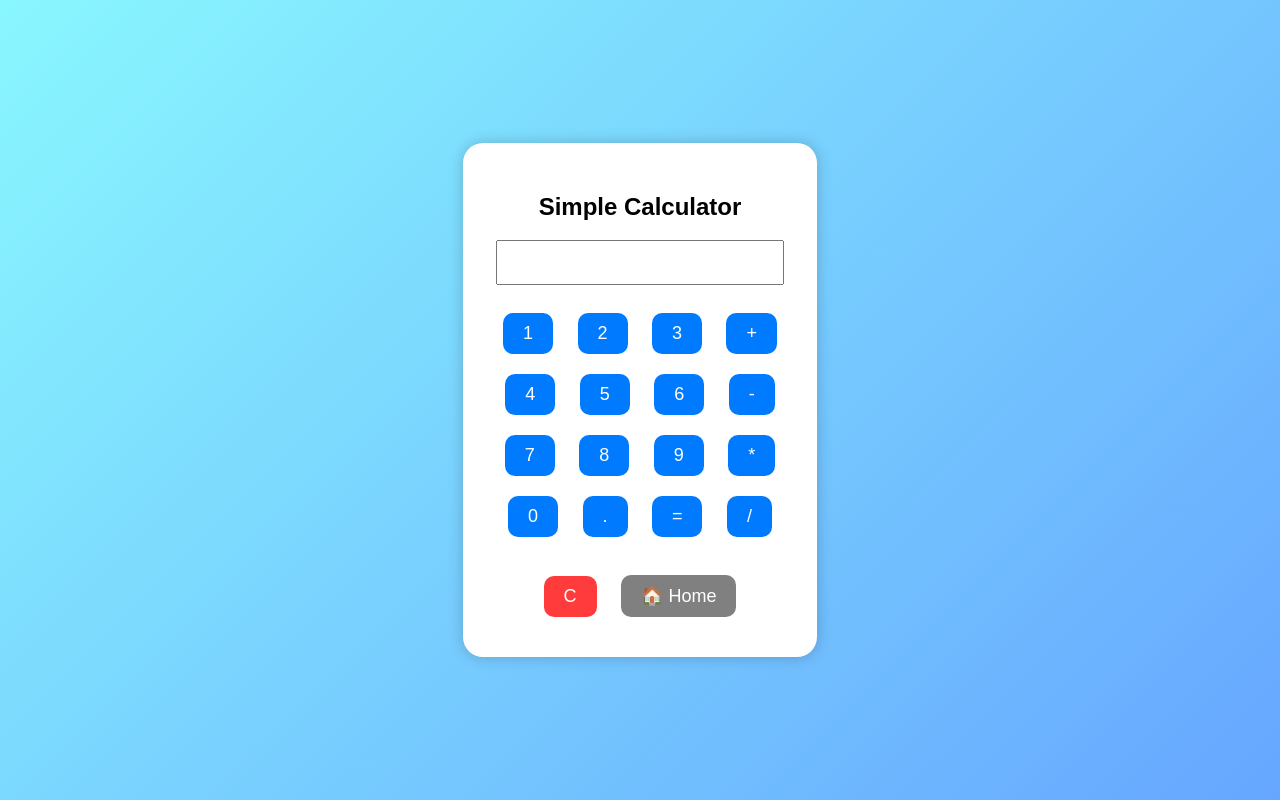
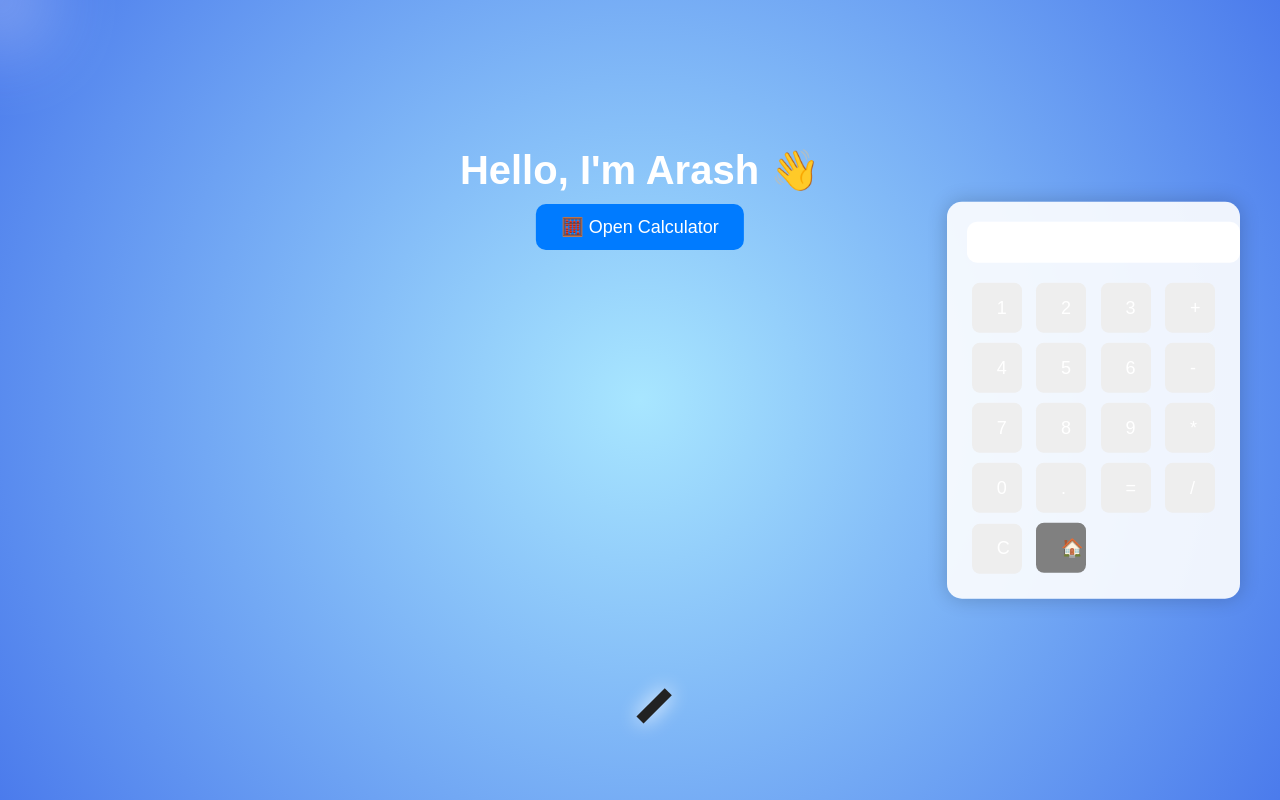
Before and after one commit to arashx1/arashx1.github.io, a plain HTML site: page index.html in a window 1280 px wide. Both pictures are taken after a click on the button "🧮 Open Calculator". Drawn offline with Linux system fonts and the light colour scheme.

Commit message:
Update index.html

```diff
--- a/index.html
+++ b/index.html
@@ -3,63 +3,124 @@
 <head>
 <meta charset="UTF-8">
 <meta name="viewport" content="width=device-width, initial-scale=1.0">
-<title>Calculator or Game</title>
+<title>Arash's Dynamic Site</title>
 <style>
   body {
+    margin: 0;
+    height: 100vh;
+    overflow: hidden;
     font-family: Poppins, sans-serif;
-    background: linear-gradient(135deg, #89f7fe, #66a6ff);
-    display: flex;
-    align-items: center;
-    justify-content: center;
-    height: 100vh;
-    margin: 0;
+    background: radial-gradient(circle at center, #a8e6ff, #4b7bec);
+    position: relative;
+    cursor: crosshair;
   }
-  .container {
+
+  #shadow {
+    position: absolute;
+    width: 120px;
+    height: 120px;
+    background: radial-gradient(white 10%, transparent 70%);
+    border-radius: 50%;
+    pointer-events: none;
+    opacity: 0.6;
+    filter: blur(40px);
+    transition: transform 0.05s linear;
+  }
+
+  .welcome {
+    position: absolute;
+    left: 50%;
+    top: 15%;
+    transform: translateX(-50%);
     text-align: center;
-    background: white;
-    padding: 30px;
-    border-radius: 20px;
-    box-shadow: 0 0 15px rgba(0,0,0,0.2);
+    color: white;
   }
+
+  .welcome h1 {
+    font-size: 2.5em;
+    margin-bottom: 10px;
+  }
+
   button {
-    padding: 10px 20px;
-    font-size: 18px;
-    margin: 10px;
+    padding: 12px 25px;
     border: none;
     border-radius: 10px;
-    cursor: pointer;
     background: #007bff;
     color: white;
+    font-size: 18px;
+    cursor: pointer;
     transition: 0.3s;
   }
-  button:hover { background: #0056b3; }
-  #calcSection, #gameSection { display: none; }
-  .game-area {
-    width: 300px; height: 400px;
-    background: #222; border-radius: 10px;
-    position: relative; overflow: hidden;
+  button:hover {
+    background: #0056b3;
   }
-  .bubble {
-    width: 25px; height: 25px;
-    border-radius: 50%;
+
+  /* Calculator on right side */
+  #calcSection {
     position: absolute;
+    right: 40px;
+    top: 50%;
+    transform: translateY(-50%);
+    background: rgba(255,255,255,0.9);
+    border-radius: 15px;
+    padding: 20px;
+    box-shadow: 0 0 20px rgba(0,0,0,0.2);
+    display: none;
   }
+
+  #calcSection input {
+    width: 100%;
+    padding: 10px;
+    font-size: 18px;
+    text-align: right;
+    border: none;
+    border-radius: 10px;
+    margin-bottom: 15px;
+  }
+
+  #calcSection .keys button {
+    width: 50px;
+    height: 50px;
+    margin: 5px;
+    border: none;
+    border-radius: 8px;
+    font-size: 18px;
+    background: #eee;
+    transition: 0.3s;
+  }
+
+  #calcSection .keys button:hover {
+    background: #d0d0d0;
+  }
+
+  #calcSection .special {
+    background: #ff5c5c;
+    color: white;
+  }
+
+  /* Cannon area */
+  #cannonCanvas {
+    position: absolute;
+    left: 50%;
+    bottom: 60px;
+    transform: translateX(-50%);
+    border-radius: 10px;
+  }
+
 </style>
 </head>
 <body>
 
-<div class="container" id="welcome">
-  <h1>Welcome!</h1>
-  <p>Would you like to open the calculator or play a game?</p>
+<div id="shadow"></div>
+
+<div class="welcome" id="welcome">
+  <h1>Hello, I'm Arash 👋</h1>
   <button onclick="showCalc()">🧮 Open Calculator</button>
-  <button onclick="showGame()">🎯 Play Bubble Game</button>
 </div>
 
-<div class="container" id="calcSection">
-  <h2>Simple Calculator</h2>
-  <input type="text" id="display" readonly style="width: 90%; padding: 10px; font-size: 18px;">
-  <br><br>
-  <div>
+<div id="calcSection">
+  <input type="text" id="display" readonly>
+  <div class="keys">
     <button onclick="add('1')">1</button>
     <button onclick="add('2')">2</button>
     <button onclick="add('3')">3</button>
@@ -75,35 +136,28 @@
     <button onclick="add('0')">0</button>
     <button onclick="add('.')">.</button>
     <button onclick="calculate()">=</button>
-    <button onclick="add('/')">/</button><br><br>
-    <button onclick="clearDisplay()" style="background:#ff3b3b;">C</button>
-    <button onclick="goHome()" style="background:gray;">🏠 Home</button>
+    <button onclick="add('/')">/</button><br>
+    <button class="special" onclick="clearDisplay()">C</button>
+    <button onclick="goHome()" style="background:gray; color:white;">🏠</button>
   </div>
 </div>
 
-<div class="container" id="gameSection">
-  <h2>Bubble Shooter (Mini)</h2>
-  <div class="game-area" id="gameArea"></div><br>
-  <button onclick="spawnBubble()">Shoot Bubble</button>
-  <button onclick="goHome()" style="background:gray;">🏠 Home</button>
-</div>
+<canvas id="cannonCanvas" width="800" height="400"></canvas>
 
 <script>
+  // Glow shadow follows cursor
+  const shadow = document.getElementById('shadow');
+  document.addEventListener('mousemove', (e) => {
+    shadow.style.transform = `translate(${e.clientX - 60}px, ${e.clientY - 60}px)`;
+  });
+
+  // Calculator logic
   function showCalc() {
-    document.getElementById('welcome').style.display = 'none';
     document.getElementById('calcSection').style.display = 'block';
-  }
-  function showGame() {
-    document.getElementById('welcome').style.display = 'none';
-    document.getElementById('gameSection').style.display = 'block';
   }
   function goHome() {
     document.getElementById('calcSection').style.display = 'none';
-    document.getElementById('gameSection').style.display = 'none';
-    document.getElementById('welcome').style.display = 'block';
   }
-
-  // Calculator
   function add(val) {
     document.getElementById('display').value += val;
   }
@@ -118,27 +172,62 @@
     }
   }
 
-  // Bubble Game
-  function spawnBubble() {
-    const area = document.getElementById('gameArea');
-    const bubble = document.createElement('div');
-    bubble.classList.add('bubble');
-    bubble.style.background = `hsl(${Math.random()*360}, 80%, 60%)`;
-    bubble.style.left = Math.random() * 270 + 'px';
-    bubble.style.bottom = '0px';
-    area.appendChild(bubble);
+  // Cannon physics
+  const canvas = document.getElementById('cannonCanvas');
+  const ctx = canvas.getContext('2d');
+  const gravity = 0.4;
+  const balls = [];
+  const cannon = { x: 400, y: 380, angle: -Math.PI / 4 };
 
-    let pos = 0;
-    const move = setInterval(() => {
-      if (pos >= 400) {
-        clearInterval(move);
-        area.removeChild(bubble);
-      } else {
-        pos += 5;
-        bubble.style.bottom = pos + 'px';
+  document.addEventListener('click', shootBall);
+
+  function shootBall() {
+    const speed = 10;
+    const ball = {
+      x: cannon.x + Math.cos(cannon.angle) * 30,
+      y: cannon.y + Math.sin(cannon.angle) * 30,
+      vx: Math.cos(cannon.angle) * speed,
+      vy: Math.sin(cannon.angle) * speed,
+      r: 10
+    };
+    balls.push(ball);
+  }
+
+  function update() {
+    ctx.clearRect(0, 0, canvas.width, canvas.height);
+
+    // Draw cannon
+    ctx.save();
+    ctx.translate(cannon.x, cannon.y);
+    ctx.rotate(cannon.angle);
+    ctx.fillStyle = '#222';
+    ctx.fillRect(0, -5, 40, 10);
+    ctx.restore();
+
+    // Update and draw balls
+    for (let i = 0; i < balls.length; i++) {
+      const b = balls[i];
+      b.vy += gravity;
+      b.x += b.vx;
+      b.y += b.vy;
+
+      if (b.y + b.r > canvas.height) {
+        b.y = canvas.height - b.r;
+        b.vy *= -0.6;
+        b.vx *= 0.8;
       }
-    }, 20);
+
+      ctx.beginPath();
+      ctx.arc(b.x, b.y, b.r, 0, Math.PI * 2);
+      ctx.fillStyle = '#fff';
+      ctx.shadowColor = 'white';
+      ctx.shadowBlur = 20;
+      ctx.fill();
+    }
+
+    requestAnimationFrame(update);
   }
+  update();
 </script>
 
 </body>
```
